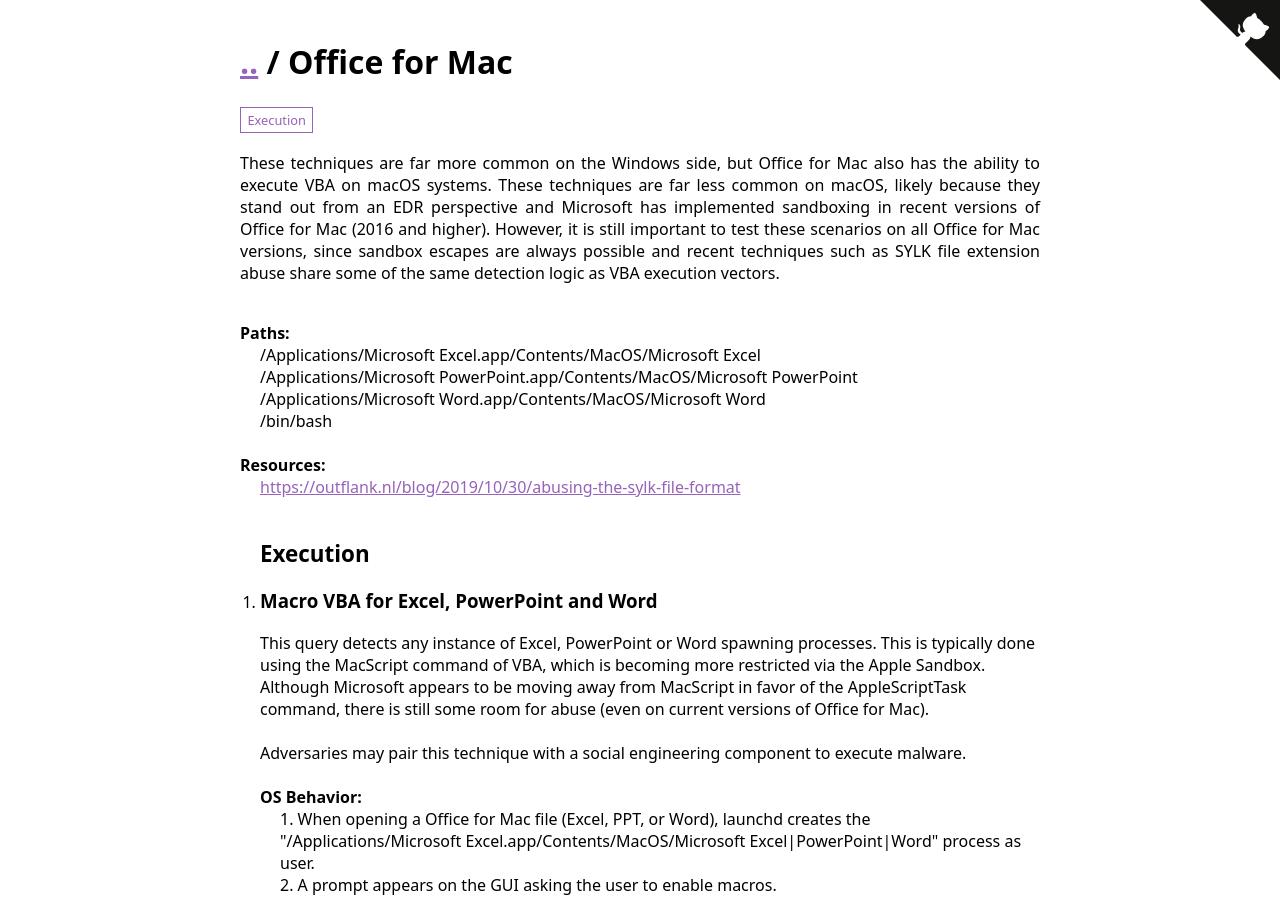
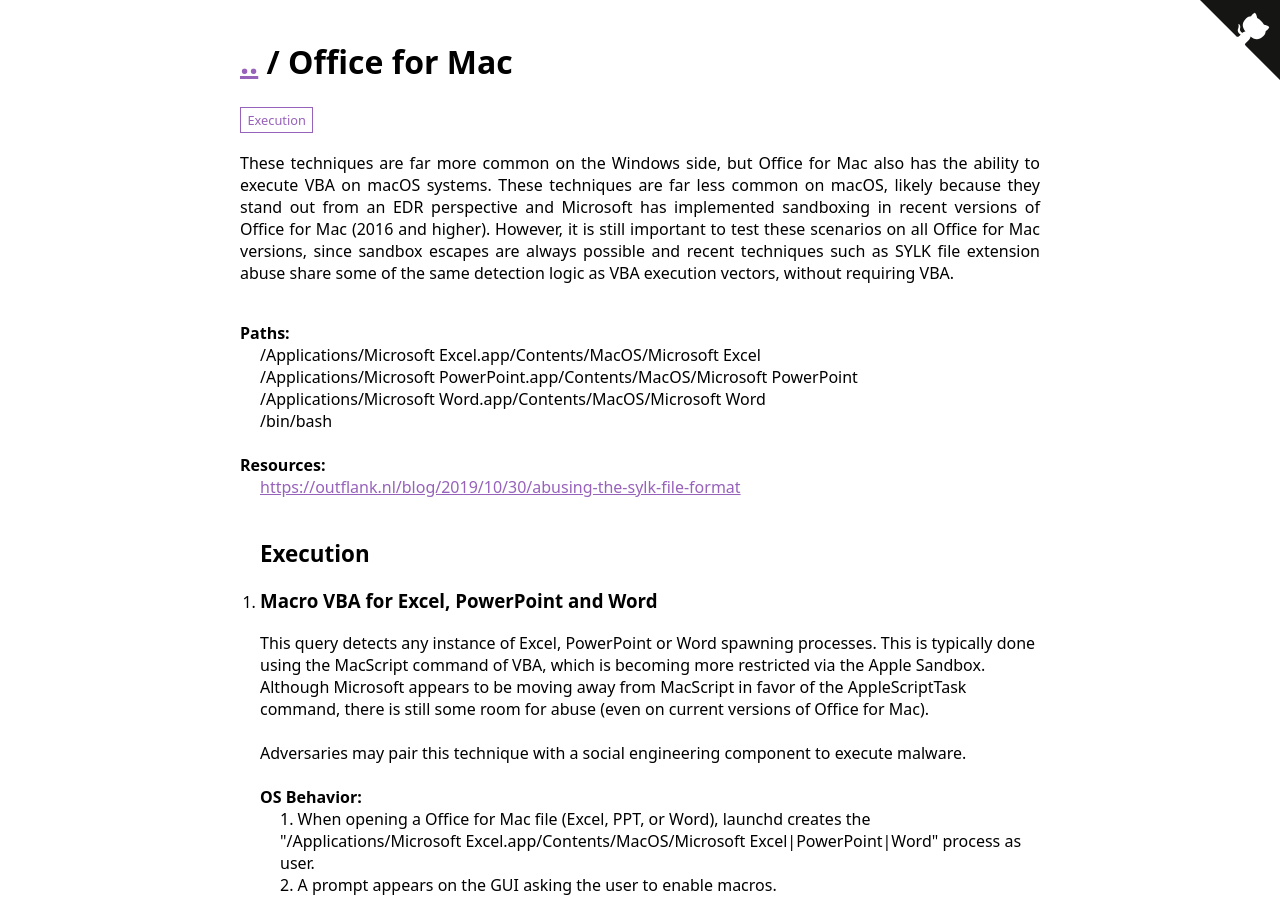
Before and after one commit to iThreatopedia/iThreatopedia.github.io, a Jekyll site: the page built from _iThreatopedia/macOS/Office for Mac.md, in a window 1280 px wide and 900 px high. Built offline with Jekyll 4.4.1, drawn with Linux system fonts in a browser that asks for light colours.

Commit message:
description update

```diff
--- a/_iThreatopedia/macOS/Office for Mac.md
+++ b/_iThreatopedia/macOS/Office for Mac.md
@@ -1,6 +1,6 @@
 ---
 Name: Office for Mac
-Description: These techniques are far more common on the Windows side, but Office for Mac also has the ability to execute VBA on macOS systems. These techniques are far less common on macOS, likely because they stand out from an EDR perspective and Microsoft has implemented sandboxing in recent versions of Office for Mac (2016 and higher). However, it is still important to test these scenarios on all Office for Mac versions, since sandbox escapes are always possible and recent techniques such as SYLK file extension abuse share some of the same detection logic as VBA execution vectors.
+Description: These techniques are far more common on the Windows side, but Office for Mac also has the ability to execute VBA on macOS systems. These techniques are far less common on macOS, likely because they stand out from an EDR perspective and Microsoft has implemented sandboxing in recent versions of Office for Mac (2016 and higher). However, it is still important to test these scenarios on all Office for Mac versions, since sandbox escapes are always possible and recent techniques such as SYLK file extension abuse share some of the same detection logic as VBA execution vectors, without requiring VBA.
 Author: Adam Nadrowski
 Created: 2022-05-18
 Full_Path:
```
